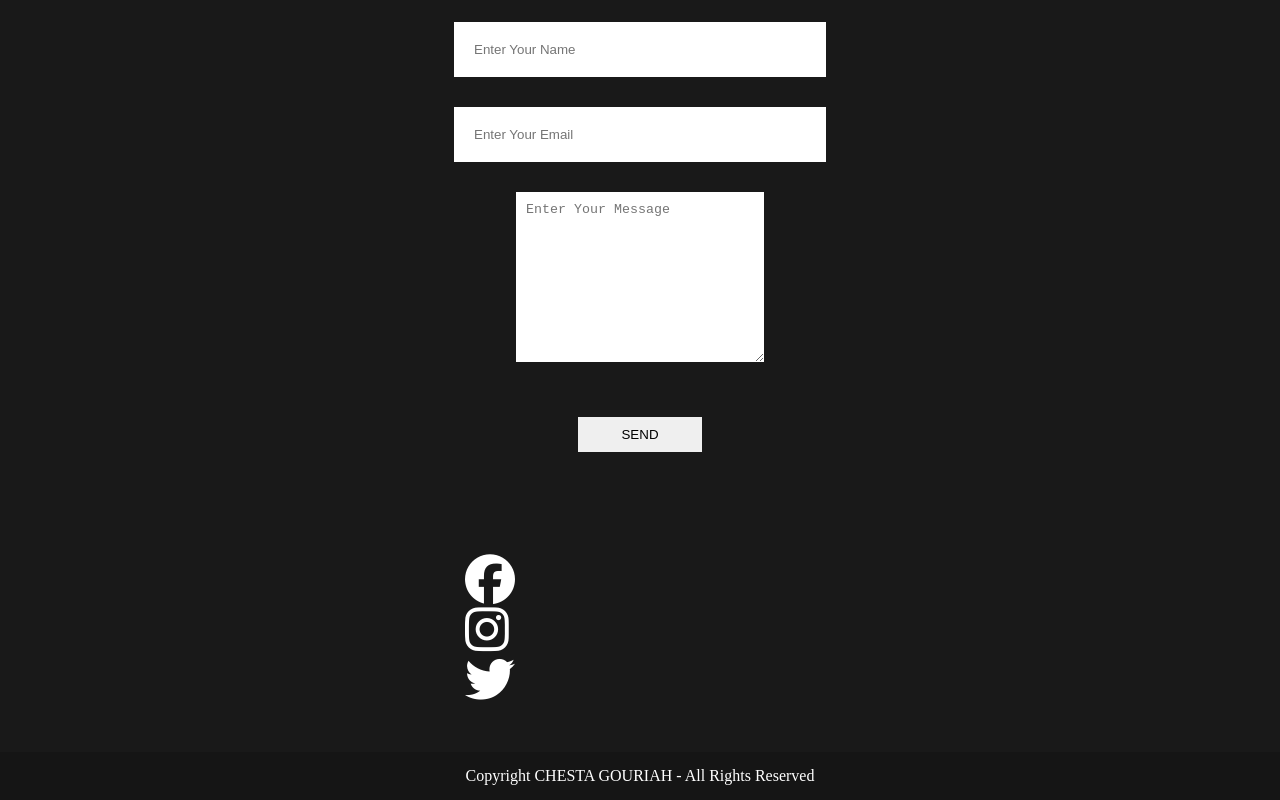
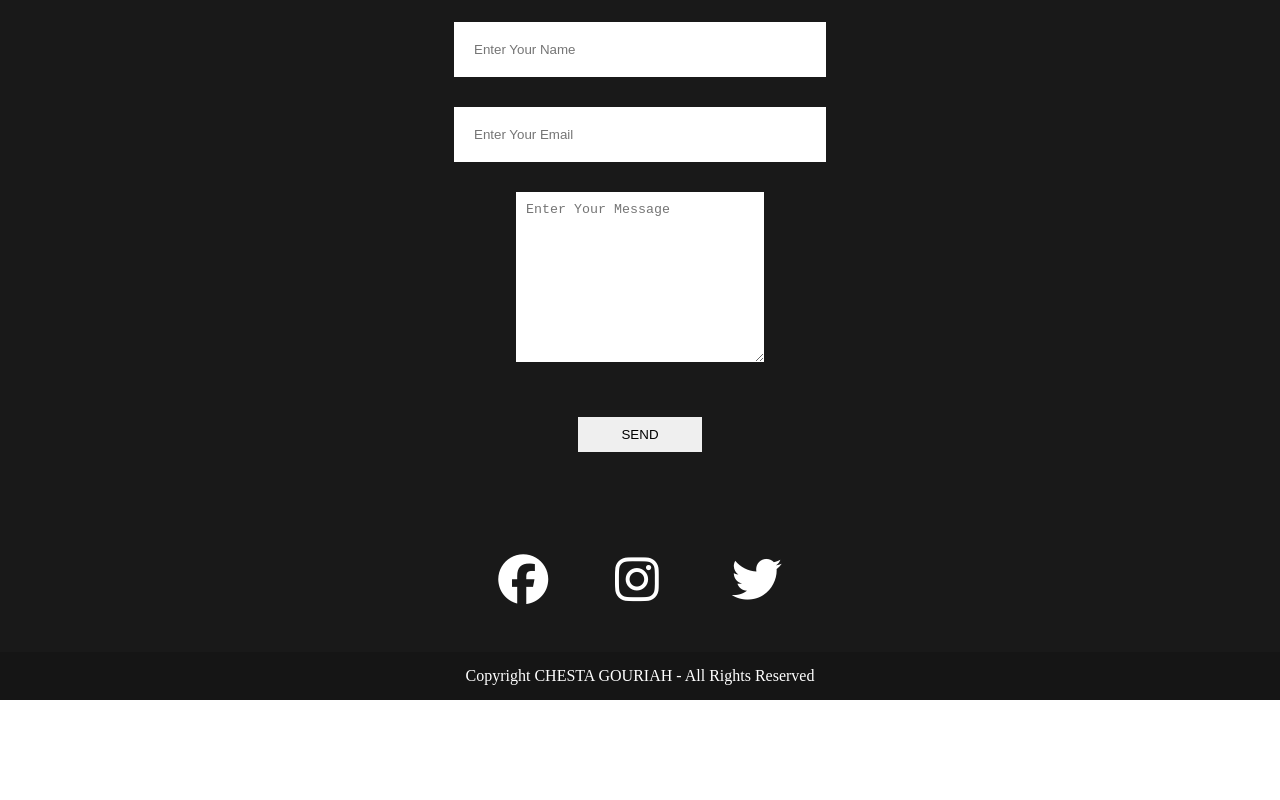
Before and after one commit to Chesta0903/web-portfolio, a plain HTML site: page index.html in a window 1280 px wide. Shown: the part 2723-3523 px from the top of the page. After the commit the page ends 3423 px from the top, so only its background shows below. Drawn offline with Linux system fonts and the light colour scheme; a web font is replaced by a local one.

Commit message:
Update style.css

```diff
--- a/style.css
+++ b/style.css
@@ -174,7 +174,7 @@ background-color: transparent;
 border: 1px solid white;
 color: white;
 outline: none;
-transition: .6 ease;
+transition: 0.5s ease;
 }
 
 
@@ -214,7 +214,7 @@ margin-bottom: 50px;
 
 #intro{
     display: flex;
-    flex-direction: center;
+    flex-direction: column;
     text-align: justify;
     padding: 10px;
 }
@@ -403,8 +403,15 @@ align-items: center;
 width: 50px;
 height: 50px;
 transition: all 0.5s ease;
+align-items: center;
 
 }
+
+.social-icons {
+    display: flex;
+    justify-content: space-around;
+}
+
 
 .social-icons ul{
 display: flex;
```
